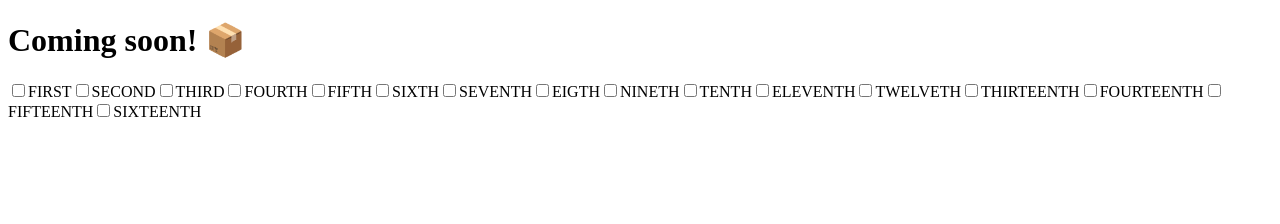
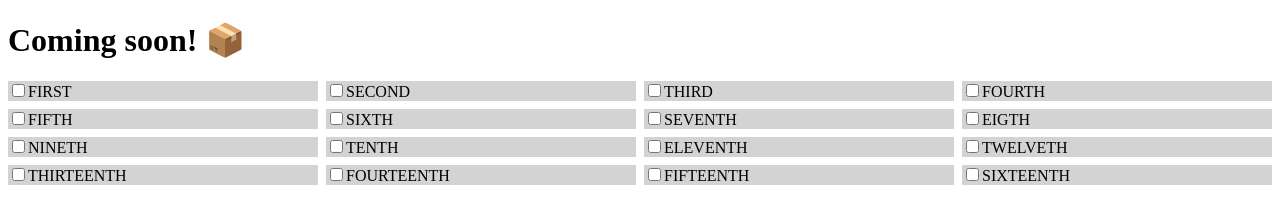
Before and after one commit to seraco/interconnected, a website: page public/index.html in a window 1280 px wide. Drawn offline with Linux system fonts and the light colour scheme.

Commit message:
Add some basic styles

```diff
--- /dev/null
+++ b/public/assets/css/styles.css
@@ -0,0 +1,9 @@
+.cards-container {
+  display: grid;
+  grid-template-columns: repeat(4, 1fr);
+  gap: 8px;
+}
+
+.card-label {
+  background-color: lightgrey;
+}
--- a/public/index.html
+++ b/public/index.html
@@ -4,12 +4,13 @@
     <meta charset="utf-8" />
     <link rel="shortcut icon" href="assets/images/favicon.png" />
     <title>Interconnected</title>
+    <link rel="stylesheet" href="assets/css/styles.css" />
   </head>
   <body>
     <main>
       <h1>Coming soon! 📦</h1>
-      <div>
-        <label for="card-0"
+      <div class="cards-container">
+        <label class="card-label" for="card-0"
           ><input
             aria-label="FIRST"
             type="checkbox"
@@ -17,7 +18,7 @@
             name="card-0"
             value="FIRST"
           />FIRST</label
-        ><label for="card-1"
+        ><label class="card-label" for="card-1"
           ><input
             aria-label="SECOND"
             type="checkbox"
@@ -25,7 +26,7 @@
             name="card-1"
             value="SECOND"
           />SECOND</label
-        ><label for="card-2"
+        ><label class="card-label" for="card-2"
           ><input
             aria-label="THIRD"
             type="checkbox"
@@ -33,7 +34,7 @@
             name="card-2"
             value="THIRD"
           />THIRD</label
-        ><label for="card-3"
+        ><label class="card-label" for="card-3"
           ><input
             aria-label="FOURTH"
             type="checkbox"
@@ -41,7 +42,7 @@
             name="card-3"
             value="FOURTH"
           />FOURTH</label
-        ><label for="card-4"
+        ><label class="card-label" for="card-4"
           ><input
             aria-label="FIFTH"
             type="checkbox"
@@ -49,7 +50,7 @@
             name="card-4"
             value="FIFTH"
           />FIFTH</label
-        ><label for="card-5"
+        ><label class="card-label" for="card-5"
           ><input
             aria-label="SIXTH"
             type="checkbox"
@@ -57,7 +58,7 @@
             name="card-5"
             value="SIXTH"
           />SIXTH</label
-        ><label for="card-6"
+        ><label class="card-label" for="card-6"
           ><input
             aria-label="SEVENTH"
             type="checkbox"
@@ -65,7 +66,7 @@
             name="card-6"
             value="SEVENTH"
           />SEVENTH</label
-        ><label for="card-7"
+        ><label class="card-label" for="card-7"
           ><input
             aria-label="EIGTH"
             type="checkbox"
@@ -73,7 +74,7 @@
             name="card-7"
             value="EIGTH"
           />EIGTH</label
-        ><label for="card-8"
+        ><label class="card-label" for="card-8"
           ><input
             aria-label="NINETH"
             type="checkbox"
@@ -81,7 +82,7 @@
             name="card-8"
             value="NINETH"
           />NINETH</label
-        ><label for="card-9"
+        ><label class="card-label" for="card-9"
           ><input
             aria-label="TENTH"
             type="checkbox"
@@ -89,7 +90,7 @@
             name="card-9"
             value="TENTH"
           />TENTH</label
-        ><label for="card-10"
+        ><label class="card-label" for="card-10"
           ><input
             aria-label="ELEVENTH"
             type="checkbox"
@@ -97,8 +98,7 @@
             name="card-10"
             value="ELEVENTH"
           />ELEVENTH</label
-        ><label
-          for="card-11"
+        ><label class="card-label" for="card-11"
           ><input
             aria-label="TWELVETH"
             type="checkbox"
@@ -106,7 +106,7 @@
             name="card-11"
             value="TWELVETH"
           />TWELVETH</label
-        ><label for="card-12"
+        ><label class="card-label" for="card-12"
           ><input
             aria-label="THIRTEENTH"
             type="checkbox"
@@ -114,7 +114,7 @@
             name="card-12"
             value="THIRTEENTH"
           />THIRTEENTH</label
-        ><label for="card-13"
+        ><label class="card-label" for="card-13"
           ><input
             aria-label="FOURTEENTH"
             type="checkbox"
@@ -122,7 +122,7 @@
             name="card-13"
             value="FOURTEENTH"
           />FOURTEENTH</label
-        ><label for="card-14"
+        ><label class="card-label" for="card-14"
           ><input
             aria-label="FIFTEENTH"
             type="checkbox"
@@ -130,7 +130,7 @@
             name="card-14"
             value="FIFTEENTH"
           />FIFTEENTH</label
-        ><label for="card-15"
+        ><label class="card-label" for="card-15"
           ><input
             aria-label="SIXTEENTH"
             type="checkbox"
```
